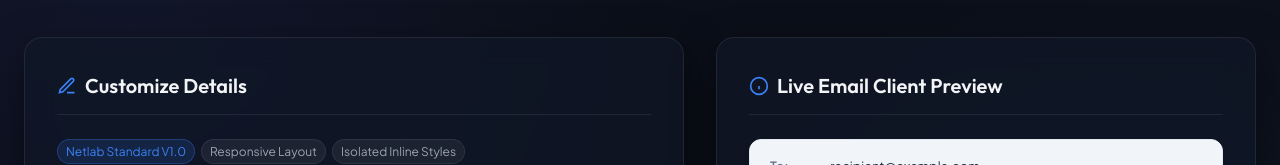
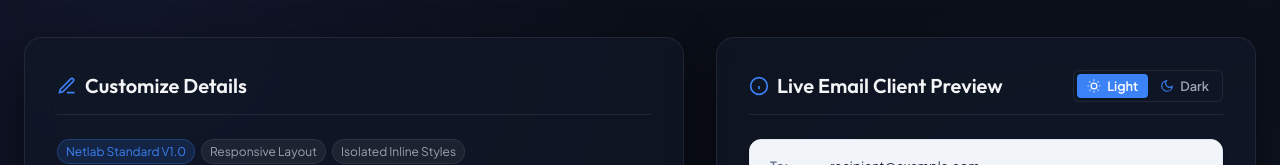
Before and after one commit to yashpimpalkarntil/ntiplsignature, a React (Vite) app: page / in a window 1280 px wide. Shown: the part 168-333 px from the top of the page. Built offline with nearby package versions, Linux system fonts and the light colour scheme.

Commit message:
feat: add dark mode support and toggle for live email client preview

```diff
--- a/src/App.css
+++ b/src/App.css
@@ -437,3 +437,95 @@
   color: var(--primary);
   border-color: rgba(59, 130, 246, 0.3);
 }
+
+/* Premium Preview Mode Toggle Switch */
+.preview-toggle-group {
+  display: inline-flex;
+  background: rgba(15, 23, 42, 0.4);
+  border: 1px solid var(--border-color);
+  border-radius: var(--radius-sm);
+  padding: 3px;
+  gap: 2px;
+}
+
+.preview-toggle-btn {
+  display: flex;
+  align-items: center;
+  gap: 6px;
+  background: transparent;
+  border: none;
+  color: var(--text-secondary);
+  padding: 4px 10px;
+  font-size: 0.8rem;
+  font-weight: 600;
+  border-radius: 4px;
+  transition: all var(--transition-fast);
+}
+
+.preview-toggle-btn:hover {
+  color: var(--text-primary);
+  background: rgba(255, 255, 255, 0.05);
+}
+
+.preview-toggle-btn.active {
+  background: var(--primary);
+  color: white;
+}
+
+.preview-toggle-btn.active svg {
+  color: white;
+}
+
+/* Dark Mode Preview Client Frame */
+.preview-envelope.dark-mode {
+  background: #0f172a;
+  border-color: #334155;
+  color: #cbd5e1;
+}
+
+.preview-envelope.dark-mode .envelope-header {
+  background: #1e293b;
+  border-bottom-color: #334155;
+}
+
+.preview-envelope.dark-mode .envelope-row {
+  color: #94a3b8;
+}
+
+.preview-envelope.dark-mode .envelope-val {
+  color: #f1f5f9;
+}
+
+.preview-envelope.dark-mode .envelope-body {
+  background: #0f172a;
+}
+
+.preview-envelope.dark-mode .email-content-mock {
+  color: #94a3b8;
+  border-bottom-color: #334155;
+}
+
+/* Dark Mode Signature Renderer Inline Overrides */
+.preview-envelope.dark-mode #signature-render-area div[style*="background: #ffffff"] {
+  background: #0f172a !important; /* matches dark mode envelope-body */
+}
+
+.preview-envelope.dark-mode #signature-render-area div[style*="color: #002a78"] {
+  color: #60a5fa !important; /* brand blue -> bright high-contrast blue */
+}
+
+.preview-envelope.dark-mode #signature-render-area div[style*="color: #000"] {
+  color: #f1f5f9 !important; /* black -> off-white */
+}
+
+.preview-envelope.dark-mode #signature-render-area td[style*="color: #002a78"] {
+  color: #60a5fa !important; /* brand blue label -> bright blue */
+}
+
+.preview-envelope.dark-mode #signature-render-area a[style*="color: #000"] {
+  color: #e2e8f0 !important; /* black link -> light grey */
+}
+
+.preview-envelope.dark-mode #signature-render-area a[style*="color: #1b64c6"] {
+  color: #93c5fd !important; /* dark blue link -> light blue */
+}
--- a/src/App.jsx
+++ b/src/App.jsx
@@ -13,6 +13,7 @@
   // UI state
   const [activeTab, setActiveTab] = useState('rich') // 'rich' or 'html'
   const [toasts, setToasts] = useState([]) // Array of notification toasts
+  const [isPreviewDark, setIsPreviewDark] = useState(false) // Live email client preview dark mode
   const signatureRef = useRef(null)
 
   // Clean phone link helper
@@ -36,7 +37,7 @@
         <td style="width: 90px; text-align: center; vertical-align: top; padding-top: 6px; border: none;">
           <img src="https://lh3.googleusercontent.com/d/${imageID}" width="65" height="65" style="width: 65px; height: 65px; border-radius: 50%; border: 1.5px solid #888; display: block; margin: 0 auto 6px;" />
           <img src="https://www.netlabindia.com/wp-content/uploads/2019/12/NTIPL-ISO-Logo-150px.png" alt="Network Techlab" width="80" style="display: block; margin: 0 auto 4px; border: none;" />
-          <img src="https://lh3.googleusercontent.com/d/10Qdrb46fYThBRAB4zbfc_lG7fCpbdgJu" width="75" height="40" style="display: block; margin: 0 auto; border: none;" />
+          <img src="https://lh3.googleusercontent.com/d/1_3p5cBLsvHoGP6Jqy46teM8f9Zef4lKy" width="75" height="40" style="display: block; margin: 0 auto; border: none;" />
         </td>
         <td style="width: 2px; background: #3f6fc7; border: none;"></td>
         <td style="padding-left: 12px; vertical-align: top; padding-top: 6px; border: none;">
@@ -328,15 +329,48 @@
 
         {/* Right Panel: Simulated Email Client Preview */}
         <section className="glass-panel">
-          <h2 className="panel-title">
-            <svg width="20" height="20" viewBox="0 0 24 24" fill="none" stroke="currentColor" strokeWidth="2">
-              <circle cx="12" cy="12" r="10"/>
-              <path d="M12 16v-4M12 8h.01"/>
-            </svg>
-            Live Email Client Preview
+          <h2 className="panel-title" style={{ display: 'flex', justifyContent: 'space-between', alignItems: 'center' }}>
+            <div style={{ display: 'flex', alignItems: 'center', gap: '8px' }}>
+              <svg width="20" height="20" viewBox="0 0 24 24" fill="none" stroke="currentColor" strokeWidth="2">
+                <circle cx="12" cy="12" r="10"/>
+                <path d="M12 16v-4M12 8h.01"/>
+              </svg>
+              Live Email Client Preview
+            </div>
+
+            <div className="preview-toggle-group">
+              <button
+                className={`preview-toggle-btn ${!isPreviewDark ? 'active' : ''}`}
+                onClick={() => setIsPreviewDark(false)}
+                title="Light Mode Preview"
+              >
+                <svg width="14" height="14" viewBox="0 0 24 24" fill="none" stroke="currentColor" strokeWidth="2">
+                  <circle cx="12" cy="12" r="5"/>
+                  <line x1="12" y1="1" x2="12" y2="3"/>
+                  <line x1="12" y1="21" x2="12" y2="23"/>
+                  <line x1="4.22" y1="4.22" x2="5.64" y2="5.64"/>
+                  <line x1="18.36" y1="18.36" x2="19.78" y2="19.78"/>
+                  <line x1="1" y1="12" x2="3" y2="12"/>
+                  <line x1="21" y1="12" x2="23" y2="12"/>
+                  <line x1="4.22" y1="19.78" x2="5.64" y2="18.36"/>
+                  <line x1="18.36" y1="5.64" x2="19.78" y2="4.22"/>
+                </svg>
+                <span>Light</span>
+              </button>
+              <button
+                className={`preview-toggle-btn ${isPreviewDark ? 'active' : ''}`}
+                onClick={() => setIsPreviewDark(true)}
+                title="Dark Mode Preview"
+              >
+                <svg width="14" height="14" viewBox="0 0 24 24" fill="none" stroke="currentColor" strokeWidth="2">
+                  <path d="M21 12.79A9 9 0 1 1 11.21 3 7 7 0 0 0 21 12.79z"/>
+                </svg>
+                <span>Dark</span>
+              </button>
+            </div>
           </h2>
 
-          <div className="preview-envelope">
+          <div className={`preview-envelope ${isPreviewDark ? 'dark-mode' : ''}`}>
             {/* Fake Email client chrome */}
             <div className="envelope-header">
               <div className="envelope-row">
```
